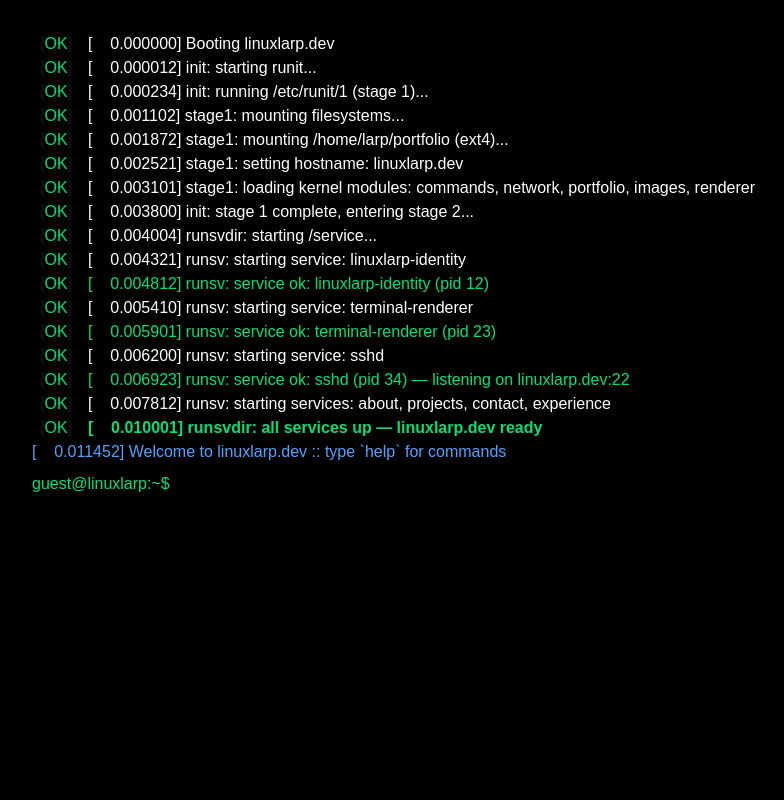
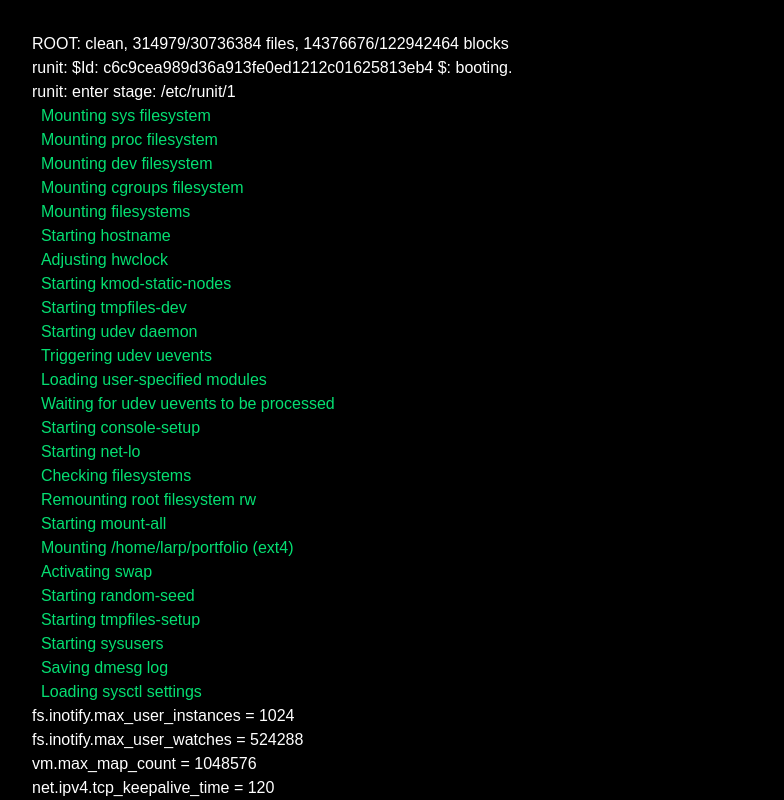
Before and after one commit to linuxlarp/portfolio, a Next.js app: page / in a window 1280 px wide. Shown: the top 800 px of the page, without its empty margins (160-944 px from the left). Built offline with nearby package versions, Linux system fonts and the light colour scheme; a web font is replaced by a local one.

Commit message:
Try to fix more stuff (probably broken)

```diff
--- a/src/app/page.tsx
+++ b/src/app/page.tsx
@@ -5,26 +5,6 @@
 import { useEffect, useRef, useState } from "react";
 import { useTerminal } from "../components/TerminalContext";
 import TerminalLine from "../components/Terminal";
-
-interface ConstructStatusProps {
-  status: string;
-  type?: "ok" | "failed" | "warn" | "info";
-}
-
-function ConstructStatus({ status, type = "ok" }: ConstructStatusProps) {
-  const defaultColors = {
-    ok: "text-green-400",
-    failed: "text-red-400",
-    warn: "text-yellow-400",
-    info: "text-blue-400",
-  };
-
-  return (
-    <span className="inline-block w-12 text-center mr-2">
-      [<span className={defaultColors[type]}>{status}</span>]
-    </span>
-  );
-}
 
 export default function Home() {
   const {
@@ -46,111 +26,243 @@
   useEffect(() => {
     const bootLines = [
       {
-        text: "[    0.000000] Booting linuxlarp.dev",
+        text: "ROOT: clean, 314979/30736384 files, 14376676/122942464 blocks",
         className: "text-white",
         animated: false,
-        statusComponent: <ConstructStatus status="OK" type="ok" />,
+        statusComponent: null,
       },
       {
-        text: "[    0.000012] init: starting runit...",
+        text: "runit: $Id: c6c9cea989d36a913fe0ed1212c01625813eb4 $: booting.",
         className: "text-white",
         animated: false,
-        statusComponent: <ConstructStatus status="OK" type="ok" />,
+        statusComponent: null,
       },
       {
-        text: "[    0.000234] init: running /etc/runit/1 (stage 1)...",
+        text: "runit: enter stage: /etc/runit/1",
         className: "text-white",
         animated: false,
-        statusComponent: <ConstructStatus status="OK" type="ok" />,
+        statusComponent: null,
       },
       {
-        text: "[    0.001102] stage1: mounting filesystems...",
+        text: "  Mounting sys filesystem",
+        className: "text-green-400",
+        animated: false,
+        statusComponent: null,
+      },
+      {
+        text: "  Mounting proc filesystem",
+        className: "text-green-400",
+        animated: false,
+        statusComponent: null,
+      },
+      {
+        text: "  Mounting dev filesystem",
+        className: "text-green-400",
+        animated: false,
+        statusComponent: null,
+      },
+      {
+        text: "  Mounting cgroups filesystem",
+        className: "text-green-400",
+        animated: false,
+        statusComponent: null,
+      },
+      {
+        text: "  Mounting filesystems",
+        className: "text-green-400",
+        animated: false,
+        statusComponent: null,
+      },
+      {
+        text: "  Starting hostname",
+        className: "text-green-400",
+        animated: false,
+        statusComponent: null,
+      },
+      {
+        text: "  Adjusting hwclock",
+        className: "text-green-400",
+        animated: false,
+        statusComponent: null,
+      },
+      {
+        text: "  Starting kmod-static-nodes",
+        className: "text-green-400",
+        animated: false,
+        statusComponent: null,
+      },
+      {
+        text: "  Starting tmpfiles-dev",
+        className: "text-green-400",
+        animated: false,
+        statusComponent: null,
+      },
+      {
+        text: "  Starting udev daemon",
+        className: "text-green-400",
+        animated: false,
+        statusComponent: null,
+      },
+      {
+        text: "  Triggering udev uevents",
+        className: "text-green-400",
+        animated: false,
+        statusComponent: null,
+      },
+      {
+        text: "  Loading user-specified modules",
+        className: "text-green-400",
+        animated: false,
+        statusComponent: null,
+      },
+      {
+        text: "  Waiting for udev uevents to be processed",
+        className: "text-green-400",
+        animated: false,
+        statusComponent: null,
+      },
+      {
+        text: "  Starting console-setup",
+        className: "text-green-400",
+        animated: false,
+        statusComponent: null,
+      },
+      {
+        text: "  Starting net-lo",
+        className: "text-green-400",
+        animated: false,
+        statusComponent: null,
+      },
+      {
+        text: "  Checking filesystems",
+        className: "text-green-400",
+        animated: false,
+        statusComponent: null,
+      },
+      {
+        text: "  Remounting root filesystem rw",
+        className: "text-green-400",
+        animated: false,
+        statusComponent: null,
+      },
+      {
+        text: "  Starting mount-all",
+        className: "text-green-400",
+        animated: false,
+        statusComponent: null,
+      },
+      {
+        text: "  Mounting /home/larp/portfolio (ext4)",
+        className: "text-green-400",
+        animated: false,
+        statusComponent: null,
+      },
+      {
+        text: "  Activating swap",
+        className: "text-green-400",
+        animated: false,
+        statusComponent: null,
+      },
+      {
+        text: "  Starting random-seed",
+        className: "text-green-400",
+        animated: false,
+        statusComponent: null,
+      },
+      {
+        text: "  Starting tmpfiles-setup",
+        className: "text-green-400",
+        animated: false,
+        statusComponent: null,
+      },
+      {
+        text: "  Starting sysusers",
+        className: "text-green-400",
+        animated: false,
+        statusComponent: null,
+      },
+      {
+        text: "  Saving dmesg log",
+        className: "text-green-400",
+        animated: false,
+        statusComponent: null,
+      },
+      {
+        text: "  Loading sysctl settings",
+        className: "text-green-400",
+        animated: false,
+        statusComponent: null,
+      },
+      {
+        text: "fs.inotify.max_user_instances = 1024",
         className: "text-white",
         animated: false,
-        statusComponent: <ConstructStatus status="OK" type="ok" />,
+        statusComponent: null,
       },
       {
-        text: "[    0.001872] stage1: mounting /home/larp/portfolio (ext4)...",
+        text: "fs.inotify.max_user_watches = 524288",
         className: "text-white",
         animated: false,
-        statusComponent: <ConstructStatus status="OK" type="ok" />,
+        statusComponent: null,
       },
       {
-        text: "[    0.002521] stage1: setting hostname: linuxlarp.dev",
+        text: "vm.max_map_count = 1048576",
         className: "text-white",
         animated: false,
-        statusComponent: <ConstructStatus status="OK" type="ok" />,
+        statusComponent: null,
       },
       {
-        text: "[    0.003101] stage1: loading kernel modules: commands, network, portfolio, images, renderer",
+        text: "net.ipv4.tcp_keepalive_time = 120",
         className: "text-white",
         animated: false,
-        statusComponent: <ConstructStatus status="OK" type="ok" />,
+        statusComponent: null,
       },
       {
-        text: "[    0.003800] init: stage 1 complete, entering stage 2...",
+        text: "  Running binfmt",
+        className: "text-green-400",
+        animated: false,
+        statusComponent: null,
+      },
+      {
+        text: "  Running binfmt.d",
+        className: "text-green-400",
+        animated: false,
+        statusComponent: null,
+      },
+      {
+        text: "  Starting cleanup",
+        className: "text-green-400",
+        animated: false,
+        statusComponent: null,
+      },
+      {
+        text: "  Initialization complete",
+        className: "text-green-400",
+        animated: false,
+        statusComponent: null,
+      },
+      {
+        text: "runit: leave stage: /etc/runit/1",
         className: "text-white",
         animated: false,
-        statusComponent: <ConstructStatus status="OK" type="ok" />,
+        statusComponent: null,
       },
       {
-        text: "[    0.004004] runsvdir: starting /service...",
+        text: "runit: enter stage: /etc/runit/2",
         className: "text-white",
         animated: false,
-        statusComponent: <ConstructStatus status="OK" type="ok" />,
+        statusComponent: null,
       },
       {
-        text: "[    0.004321] runsv: starting service: linuxlarp-identity",
+        text: "runsvdir: default: current.",
         className: "text-white",
         animated: false,
-        statusComponent: <ConstructStatus status="OK" type="ok" />,
+        statusComponent: null,
       },
       {
-        text: "[    0.004812] runsv: service ok: linuxlarp-identity (pid 12)",
-        className: "text-green-400",
+        text: "linuxlarp.dev (tty1)",
+        className: "text-white font-bold",
         animated: false,
-        statusComponent: <ConstructStatus status="OK" type="ok" />,
-      },
-      {
-        text: "[    0.005410] runsv: starting service: terminal-renderer",
-        className: "text-white",
-        animated: false,
-        statusComponent: <ConstructStatus status="OK" type="ok" />,
-      },
-      {
-        text: "[    0.005901] runsv: service ok: terminal-renderer (pid 23)",
-        className: "text-green-400",
-        animated: false,
-        statusComponent: <ConstructStatus status="OK" type="ok" />,
-      },
-      {
-        text: "[    0.006200] runsv: starting service: sshd",
-        className: "text-white",
-        animated: false,
-        statusComponent: <ConstructStatus status="OK" type="ok" />,
-      },
-      {
-        text: "[    0.006923] runsv: service ok: sshd (pid 34) — listening on linuxlarp.dev:22",
-        className: "text-green-400",
-        animated: false,
-        statusComponent: <ConstructStatus status="OK" type="ok" />,
-      },
-      {
-        text: "[    0.007812] runsv: starting services: about, projects, contact, experience",
-        className: "text-white",
-        animated: false,
-        statusComponent: <ConstructStatus status="OK" type="ok" />,
-      },
-      {
-        text: "[    0.010001] runsvdir: all services up — linuxlarp.dev ready",
-        className: "text-green-400 font-bold",
-        animated: false,
-        statusComponent: <ConstructStatus status="OK" type="ok" />,
-      },
-      {
-        text: "[    0.011452] Welcome to linuxlarp.dev :: type `help` for commands",
-        className: "text-blue-400",
-        animated: true,
         statusComponent: null,
       },
     ];
--- a/src/components/CommandOutputs.tsx
+++ b/src/components/CommandOutputs.tsx
@@ -1,12 +1,10 @@
 // /src/components/CommandOutputs.tsx
-import { ReactNode } from "react";
 import generatedOutputs from "../generated/commandOutputs.json";
 
 interface CommandOutput {
   text?: string;
   image?: string;
   animated?: boolean;
-  statusComponent?: ReactNode;
   link?: { title: string; href: string };
   className?: string;
 }
--- a/src/components/TerminalContext.tsx
+++ b/src/components/TerminalContext.tsx
@@ -9,7 +9,6 @@
   image?: string;
   className?: string;
   animated?: boolean;
-  statusComponent?: ReactNode;
   link?: { title: string; href: string };
 }
 
```
Also changed, not shown: outputs/hardware.txt, outputs/linux.txt, 1 other file (tests, documents, lock files or other folders).
